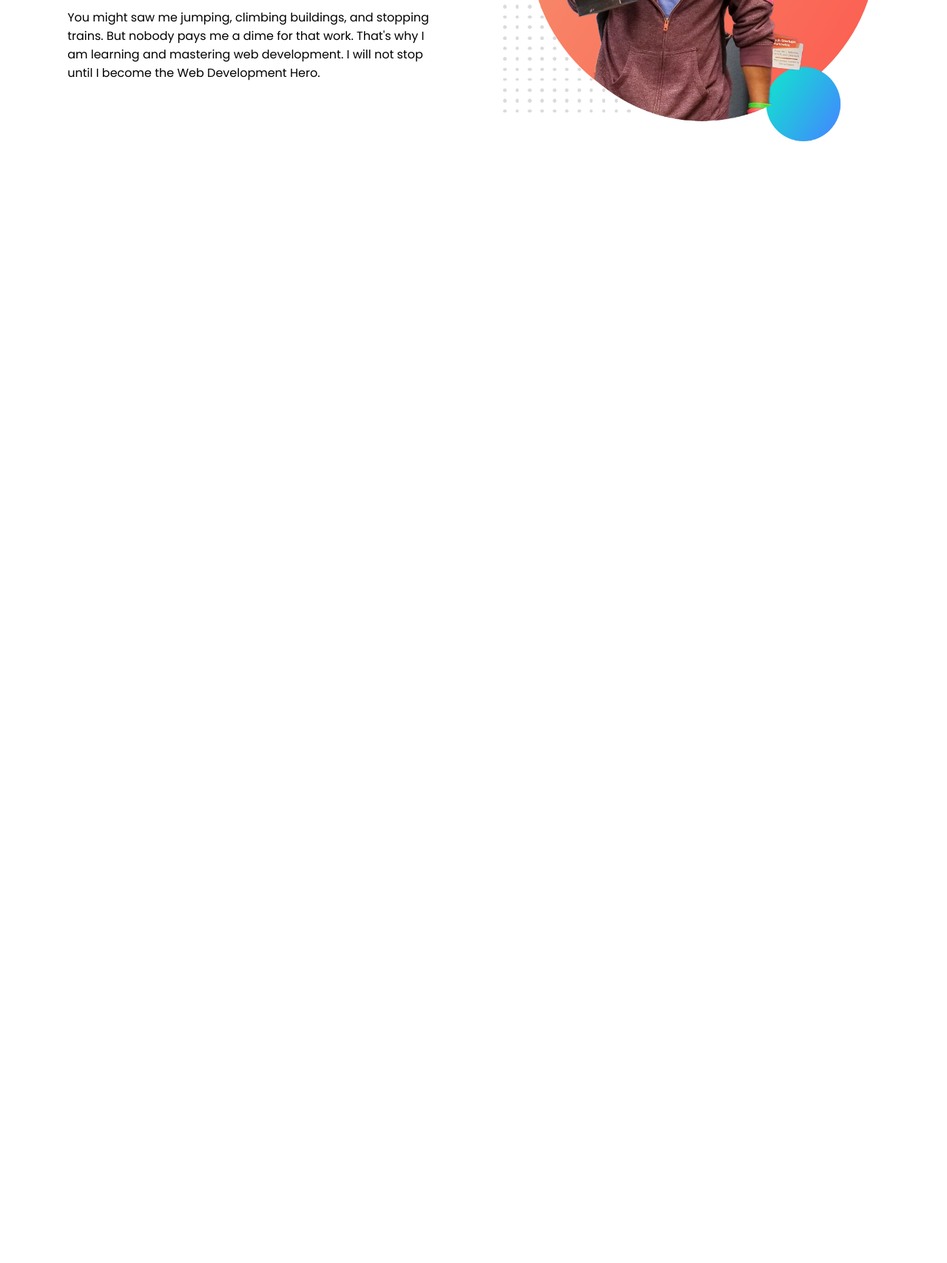
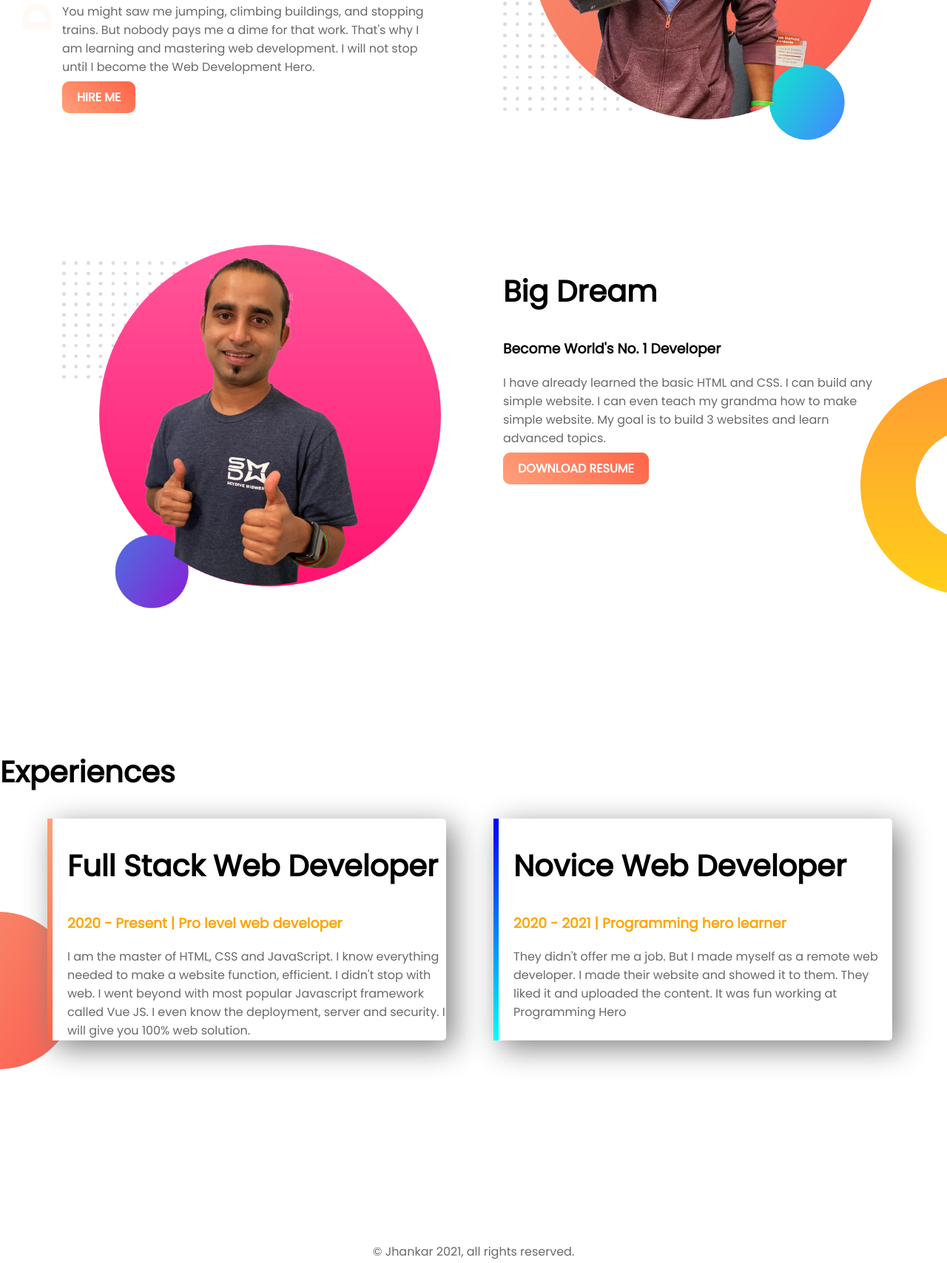
Before and after one commit to vo1d-gl1ch/web-portfolio, a plain HTML site: page index.html in a window 1280 px wide. Shown: the part 319-2027 px from the top of the page at 74% size. Before the commit the page ends 800 px from the top, so only its background shows below. Drawn offline with Linux system fonts and the light colour scheme.

Commit message:
Finished my first ever website

```diff
--- a/index.html
+++ b/index.html
@@ -8,19 +8,52 @@
     <link rel="stylesheet" href="style.css">
 </head>
 <body>
-    <section>
+
+    <section class="top-banner">
         <div class="half-width">
             <h1>Welcome to</h1>
-            <h1><span class=name-highlight>Jhankar's</span> Website</h1>
+            <h1><span class="orange-highlight">Jhankar's</span> Website</h1>
             <h3>World-class professional web developer</h3>
             <p>You might saw me jumping, climbing buildings, and stopping trains. But nobody pays me a dime for that work.
                 That's
                 why I am learning and mastering web development. I will not stop until I become the Web Development Hero.
             </p>
+            <a class="link-button" target="_blank" href="https://www.linkedin.com/company/programminghero/">HIRE ME</a>
         </div>
         <div class="half-width">
             <img src="/images/jhankar.png" alt="Jhankar Mahbub">
         </div>
     </section>
+
+    <section class="dream-area">
+        <div class="half-width">
+            <img src="images/jhankar2.png" alt="Jhankar Mahbub">
+        </div>
+        <div class="half-width">
+            <h2>Big Dream</h2>
+            <h3>Become World's No. 1 Developer</h3>
+            <p>I have already learned the basic HTML and CSS. I can build any simple website. I can even teach my grandma how to make simple website. My goal is to build 3 websites and learn advanced topics.</p>
+            <a class="link-button" target="_blank" href="https://www.linkedin.com/company/programminghero/">DOWNLOAD RESUME</a>
+        </div>
+    </section>
+
+    <section class="experience-area">
+        <h2>Experiences</h2>
+        <div id="full-stack" class="half-width single-experience">
+            <h2>Full Stack Web Developer</h2>
+            <h3 class="orange-highlight">2020 - Present | Pro level web developer</h3>
+            <p>I am the master of HTML, CSS and JavaScript. I know everything needed to make a website function, efficient. I didn't stop with web. I went beyond with most popular Javascript framework called Vue JS. I even know the deployment, server and security. I will give you 100% web solution.</p>
+        </div>
+        <div id="novice-web" class="half-width single-experience">
+            <h2>Novice Web Developer</h2>
+            <h3 class="orange-highlight">2020 - 2021 | Programming hero learner</h3>
+            <p>They didn't offer me a job. But I made myself as a remote web developer. I made their website and showed it to them. They liked it and uploaded the content. It was fun working at Programming Hero</p>
+
+        </dive>
+    </section>
+
+    <footer>
+        <p>&copy Jhankar 2021, all rights reserved.</p>
+    </footer>
 </body>
 </html>
--- a/style.css
+++ b/style.css
@@ -1,10 +1,17 @@
 body{
+    margin: 0px;
     font-family: 'Poppins', sans-serif;
 }
 h1{
     font-size: 50px;
 }
-.name-highlight{
+h2{
+    font-size:40px;
+}
+p{
+    color: dimgray;
+}
+.orange-highlight{
     color: orange;
 }
 .half-width{
@@ -16,3 +23,49 @@ h1{
 .half-width img{
     width: 100%;
 }
+.top-banner{
+    background-image: url('images/top-banner.png');
+    background-repeat: no-repeat;
+}
+section{
+    height: 500px;
+    padding-bottom: 150px;
+}
+.link-button{
+    text-decoration: none;
+    background-image: linear-gradient(45deg, lightsalmon, tomato);
+    background-color: orange;
+    padding: 10px 20px;
+    border-radius: 10px;
+    color: white;
+    font-weight: 700;
+}
+.dream-area{
+    background-image: url("images/dream-bg.png");
+    background-repeat: no-repeat;
+    background-position: right;
+}
+.single-experience{
+    box-shadow: 10px 10px 40px gray;
+    border-radius: 5px;
+    height: 60%;
+    background-color: white;
+}
+.experience-area{
+    background-image: url("images/exp-bg.png");
+    background-repeat: no-repeat;
+    background-position: left;
+}
+#full-stack{
+    border-left: 7px solid;
+    border-image: linear-gradient(180deg, lightsalmon, tomato);
+    border-image-slice: 1;
+}
+#novice-web{
+    border-left: 7px solid;
+    border-image: linear-gradient(180deg, blue, cyan);
+    border-image-slice: 1;
+}
+footer{
+    text-align: center;
+}
```
